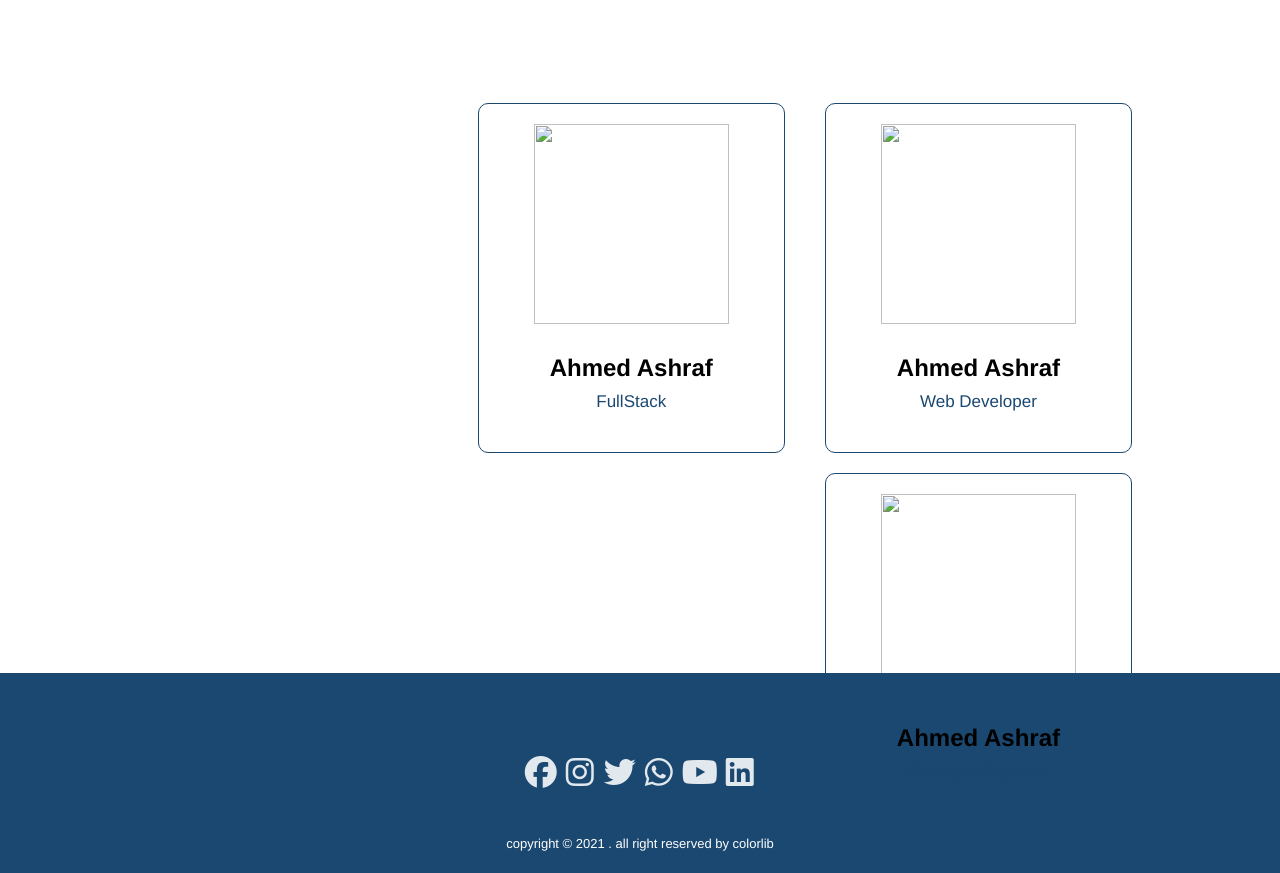
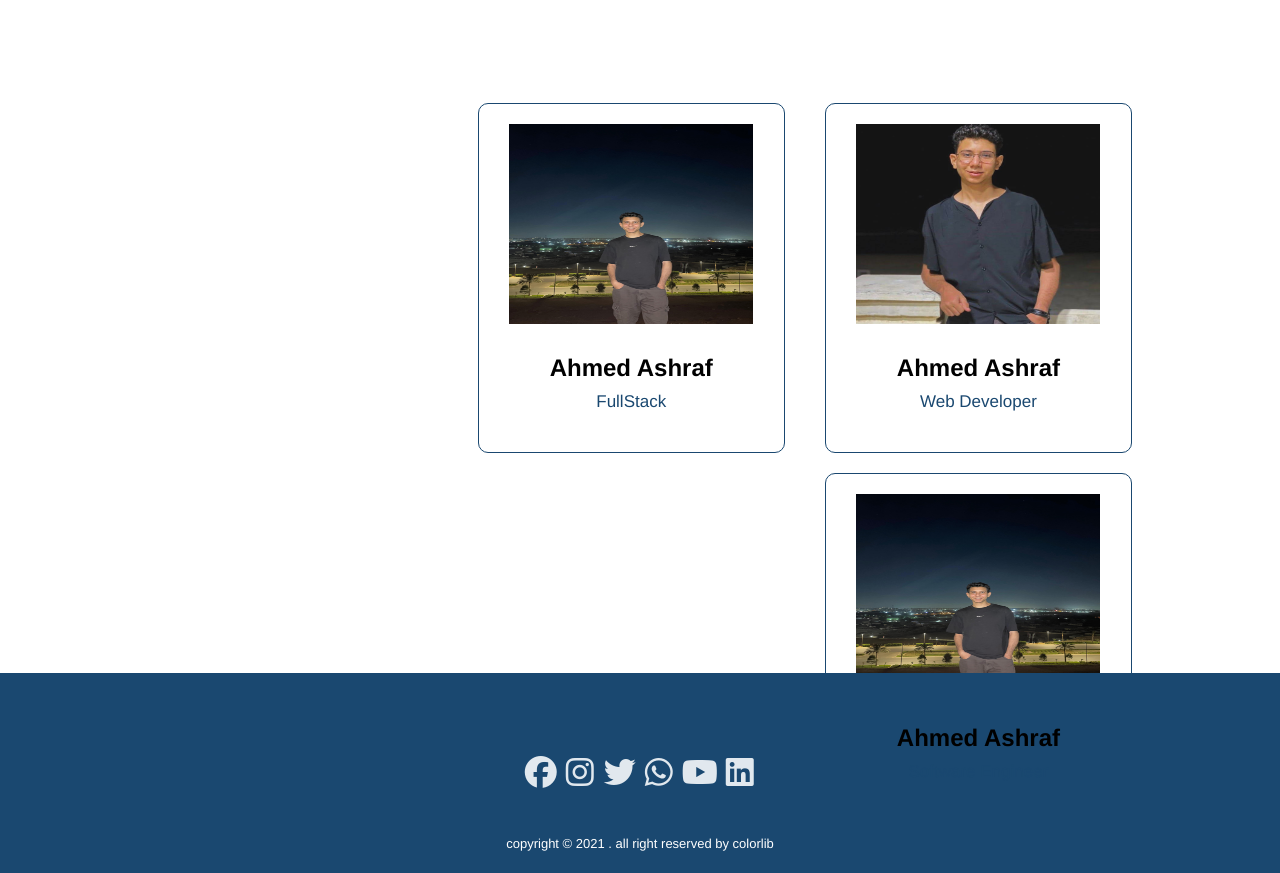
Before and after one commit to AhmedAshraf780/Front-projectV1, a plain HTML site: page index.html in a window 1280 px wide. Shown: the part 5780-6653 px from the top of the page. Drawn offline with Linux system fonts and the light colour scheme.

Commit message:
Update index.html

```diff
--- a/index.html
+++ b/index.html
@@ -219,7 +219,7 @@
             </div>
             <div class="container-section9">
                <div class="member">
-                     <img src="../../Downloads/WhatsApp Image 2024-08-04 at 2.38.23 PM(1).jpeg" alt="" >
+                     <img src="Images/WhatsApp Image 2024-08-04 at 2.38.23 PM(2).jpeg" alt="" >
                      <div class="icons">
                         <i class="fab fa-facebook"></i>
                         <i class="fab fa-instagram"></i>
@@ -229,7 +229,7 @@
                      <h3>Web Developer</h3>
                </div>
                <div class="member">
-                     <img src="../../Downloads/WhatsApp Image 2024-08-04 at 2.38.23 PM(1).jpeg" alt="">
+                     <img src="Images/ahmed.jpeg" alt="">
                      <div class="icons">
                         <i class="fab fa-facebook"></i>
                         <i class="fab fa-instagram"></i>
@@ -239,7 +239,7 @@
                      <h3>FullStack</h3>
                </div>
                <div class="member">
-                     <img src="../../Downloads/WhatsApp Image 2024-08-04 at 2.38.23 PM(1).jpeg" alt="">
+                     <img src="Images/ahmed.jpeg" alt="">
                        <div class="icons">
                         <i class="fab fa-facebook"></i>
                         <i class="fab fa-instagram"></i>
```
